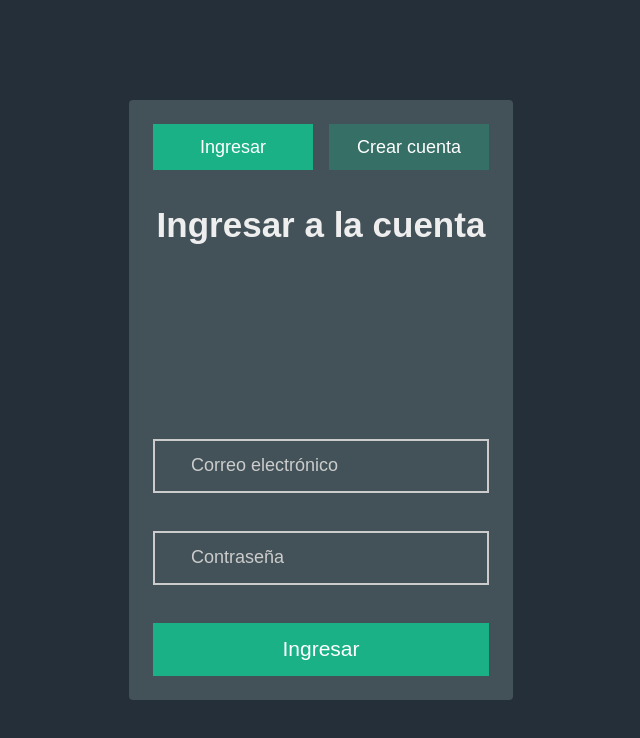
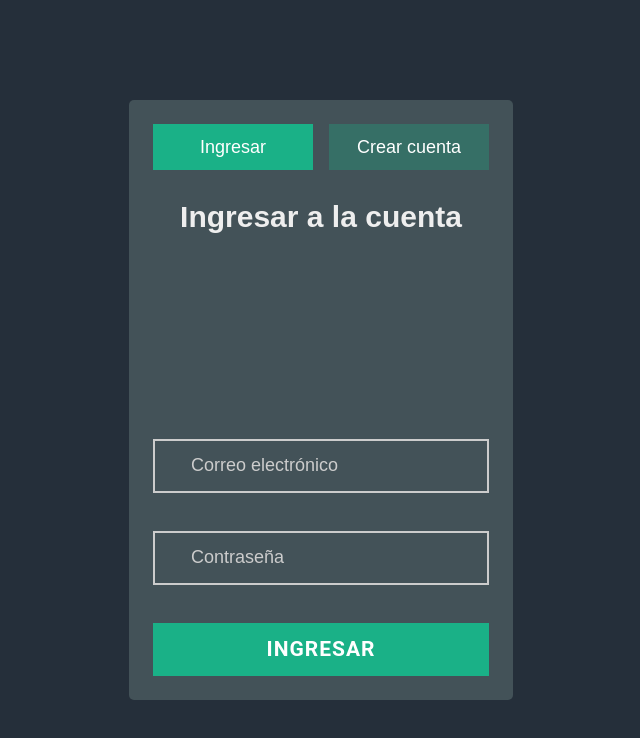
Before and after one commit to DanSepulveda/alkemy, a React (Create React App) app in the folder frontend/: page /login in a window 1280 px wide. Shown: the top 738 px of the page, without its empty margins (319-959 px from the left). Built offline with nearby package versions, Linux system fonts and the light colour scheme.

Commit message:
SignForm component completed

```diff
--- a/frontend/src/App.css
+++ b/frontend/src/App.css
@@ -26,7 +26,36 @@ main {
     width: 100%;
     height: 100%;
     color: #eee;
-    padding: 0 2em;
+    /* padding: 0 2em; */
+}
+
+h1 {
+    font-size: 30px;
+    text-align: center;
+}
+
+a.active {
+    pointer-events: none;
+    user-select: none;
+}
+
+button {
+    width: 100%;
+    padding: .7em 0;
+    color: white;
+    background-color: var(--green);
+    font-size: 21px;
+    text-transform: uppercase;
+    border: none;
+    cursor: pointer;
+    transition: all 300ms;
+    font-weight: bold;
+    font-family: 'Roboto', san-serif;
+    letter-spacing: 1px;
+}
+
+button:hover {
+    background-color: #1ab186b8;
 }
 
 /* GENERAL CLASSES */
@@ -45,6 +74,22 @@ main {
     display: flex;
     flex-direction: column;
     align-items: center;
+}
+
+.bg-main {
+    background-color: var(--main);
+}
+
+.bg-secondary {
+    background-color: var(--secondary);
+}
+
+.bg-green {
+    background-color: var(--green);
+}
+
+.bradius5 {
+    border-radius: 5px;
 }
 
 /* NAVBAR */
@@ -127,25 +172,18 @@ p.close:hover {
 
 /* SIGNUP/LOGIN VIEW */
 section.login-container {
-    background-color: var(--main);
     min-height: 100vh;
 }
 
 div.box {
-    padding: 1.5em;
     min-height: 75vh;
     min-width: 30vw;
-    border-radius: 4px;
-    background-color: var(--secondary);
+    padding: 1.5em;
 }
 
 div.box h1 {
-    text-align: center;
     margin: 1em 0;
-    font-size: 35px;
     flex: 1;
-    color: rgb(30, 30, 30);
-    color: #eee;
 }
 
 div.buttons {
@@ -162,22 +200,15 @@ div.buttons a {
     text-decoration: none;
     font-size: 18px;
     background-color: #1ab1864c;
+    transition: all 300ms;
 }
 
 div.buttons a.active {
     background-color: var(--green);
 }
 
-/* FORM */
-div.form button,
-section.new-transaction button {
-    background-color: var(--green);
-    width: 100%;
-    padding: .7em 0;
-    font-size: 21px;
-    color: white;
-    border: none;
-    cursor: pointer;
+div.buttons a:not(.active):hover {
+    background-color: #1ab1869d;
 }
 
 /* INPUT COMPONENT */
@@ -226,11 +257,6 @@ div.input span {
     justify-content: center;
     align-items: center;
     min-height: 82vh;
-}
-
-.loader h1 {
-    font-size: 30px;
-    color: #ccc;
 }
 
 .dots {
@@ -347,8 +373,6 @@ div.input span {
 
 /* TABLE */
 .table h1 {
-    text-align: center;
-    font-size: 30px;
     font-weight: bold;
     margin: 1em 0;
 }
--- a/frontend/src/components/SignForm.js
+++ b/frontend/src/components/SignForm.js
@@ -5,21 +5,40 @@ import InputText from './InputText'
 import message from '../utils/message'
 import userActions from '../redux/actions/usersActions'
 import { connect } from 'react-redux'
+import { useEffect, useState } from 'react'
 
 const SignForm = ({ login, signup }) => {
     const navigate = useNavigate()
     const path = useLocation().pathname
+    const [defaultValues, setDefaultValues] = useState({ email: '', password: '', username: '' })
+    const [validationSchema, setValidationSchema] = useState({
+        email: Yup.string().email('Formato de correo inválido').required('Campo requerido'),
+        password: Yup.string().min(6, 'Contraseña demasiado corta').required('Campo requerido'),
+        username: Yup.string().min(4, 'Nombre de usuario demasiado corto').required('Campo requerido')
+    })
+
+    useEffect(() => {
+        if (path === '/login') {
+            setDefaultValues({ email: '', password: '' })
+            setValidationSchema({
+                email: validationSchema.email,
+                password: validationSchema.password
+            })
+        } else {
+            setDefaultValues({ ...defaultValues, username: '' })
+            setValidationSchema({
+                ...validationSchema,
+                username: Yup.string().min(4, 'Nombre de usuario demasiado corto').required('Campo requerido')
+            })
+        }
+    }, [path])
 
     const sign = async (user) => {
         try {
-            const response = path === '/login'
-                ? await login(user)
-                : await signup(user)
+            const response = path === '/login' ? await login(user) : await signup(user)
 
             if (response.success) {
-                const text = path === '/login'
-                    ? 'Ingreso correcto'
-                    : 'Cuenta creada correctamente'
+                const text = path === '/login' ? 'Ingreso correcto' : 'Cuenta creada correctamente'
 
                 message('success', text, 'top')
                 navigate('/')
@@ -31,25 +50,6 @@ const SignForm = ({ login, signup }) => {
         }
     }
 
-    const defaultValues = path === '/login'
-        ? { email: '', password: '' }
-        : { username: '', email: '', password: '' }
-
-    const validationSchema = {
-        email: Yup.string()
-            .email('Formato de correo inválido')
-            .required('Campo requerido'),
-        password: Yup.string()
-            .min(6, 'Contraseña demasiado corta')
-            .required('Campo requerido')
-    }
-
-    if (path === '/signup') {
-        validationSchema.username = Yup.string()
-            .min(4, 'Nombre de usuario demasiado corto')
-            .required('Campo requerido')
-    }
-
     return (
         <Formik
             initialValues={defaultValues}
@@ -57,27 +57,10 @@ const SignForm = ({ login, signup }) => {
             onSubmit={values => sign(values)}
         >
             <Form className='flex-column'>
-                {path === '/signup' &&
-                    <InputText
-                        name='username'
-                        id='username'
-                        placeholder='Nombre de usuario'
-                    />
-                }
-                <InputText
-                    name='email'
-                    id='email'
-                    placeholder='Correo electrónico'
-                />
-                <InputText
-                    name='password'
-                    id='password'
-                    placeholder='Contraseña'
-                    type='password'
-                />
-                <button type='submit' id='send'>
-                    Ingresar
-                </button>
+                {path === '/signup' && <InputText name='username' id='username' placeholder='Nombre de usuario' />}
+                <InputText name='email' id='email' placeholder='Correo electrónico' />
+                <InputText name='password' id='password' placeholder='Contraseña' type='password' />
+                <button type='submit' id='send'>Ingresar</button>
             </Form>
         </Formik>
     )
--- a/frontend/src/views/Login.js
+++ b/frontend/src/views/Login.js
@@ -1,6 +1,7 @@
 import { NavLink } from 'react-router-dom'
 import SignForm from '../components/SignForm'
 import { useLocation } from 'react-router-dom'
+import MainSection from '../components/MainSection'
 
 const Login = () => {
     const path = useLocation().pathname
@@ -10,20 +11,18 @@ const Login = () => {
         : 'Nuevo registro'
 
     return (
-        <section className='login-container flex-cc'>
-            <div className='box flex-column'>
-                <div className='buttons flex-cc'>
-                    <NavLink to='/login'>Ingresar</NavLink>
-                    <NavLink to='/signup'>Crear cuenta</NavLink>
-                </div>
-                <h1>
-                    {title}
-                </h1>
-                <div className='form'>
+        <MainSection>
+            <section className='login-container flex-cc bg-main'>
+                <div className='box flex-column bg-secondary bradius5'>
+                    <div className='buttons flex-cc'>
+                        <NavLink to='/login'>Ingresar</NavLink>
+                        <NavLink to='/signup'>Crear cuenta</NavLink>
+                    </div>
+                    <h1>{title}</h1>
                     <SignForm />
                 </div>
-            </div>
-        </section>
+            </section>
+        </MainSection>
     )
 }
 
```
Also changed, not shown: 1 other file (tests, documents, lock files or other folders).
